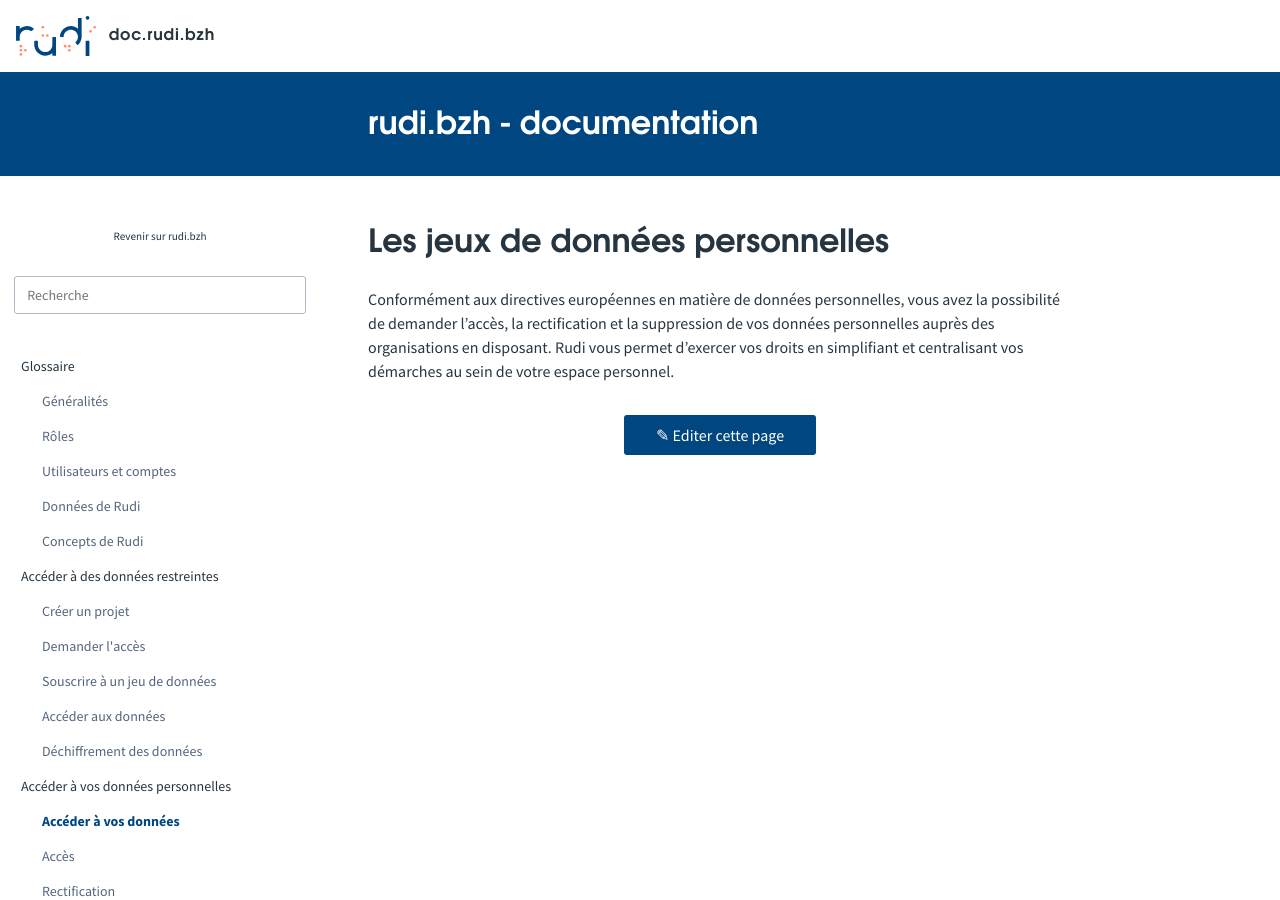
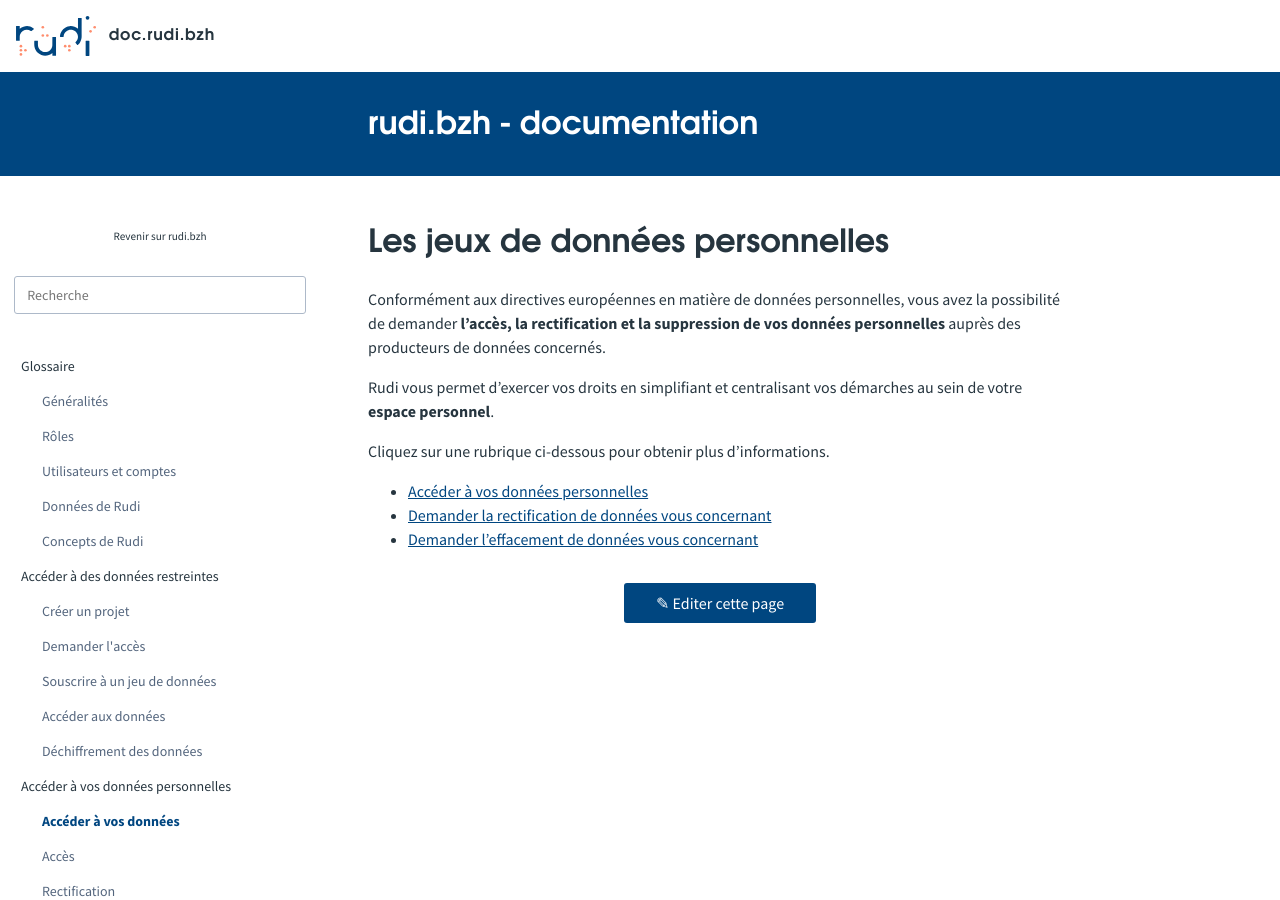
Before and after one commit to sigrennesmetropole/rudi_documentation, a Jekyll site: the page built from articles/_donnees_personnelles/intro.md, in a window 1280 px wide and 900 px high. Built offline with Jekyll 4.4.1, drawn with Linux system fonts in a browser that asks for light colours.

Commit message:
Update intro.md
ajout d'un menu pour plus de facilité + corrections coquilles

```diff
--- a/articles/_donnees_personnelles/intro.md
+++ b/articles/_donnees_personnelles/intro.md
@@ -4,5 +4,12 @@ title: Accéder à vos données
 ---
 
 # Les jeux de données personnelles
-Conformément aux directives européennes en matière de données personnelles, vous avez la possibilité de demander l’accès, la rectification et la suppression de vos données personnelles auprès des organisations en disposant.
-Rudi vous permet d’exercer vos droits en simplifiant et centralisant vos démarches au sein de votre espace personnel.
+Conformément aux directives européennes en matière de données personnelles, vous avez la possibilité de demander **l’accès, la rectification et la suppression de vos données personnelles** auprès des producteurs de données concernés.
+
+Rudi vous permet d’exercer vos droits en simplifiant et centralisant vos démarches au sein de votre **espace personnel**.
+
+Cliquez sur une rubrique ci-dessous pour obtenir plus d'informations.
+
+- [Accéder à vos données personnelles](https://sigrennesmetropole.github.io/rudi_documentation/donnees_personnelles/access/)
+- [Demander la rectification de données vous concernant](https://sigrennesmetropole.github.io/rudi_documentation/donnees_personnelles/rectification/)
+- [Demander l'effacement de données vous concernant](https://sigrennesmetropole.github.io/rudi_documentation/donnees_personnelles/effacement/)
```
